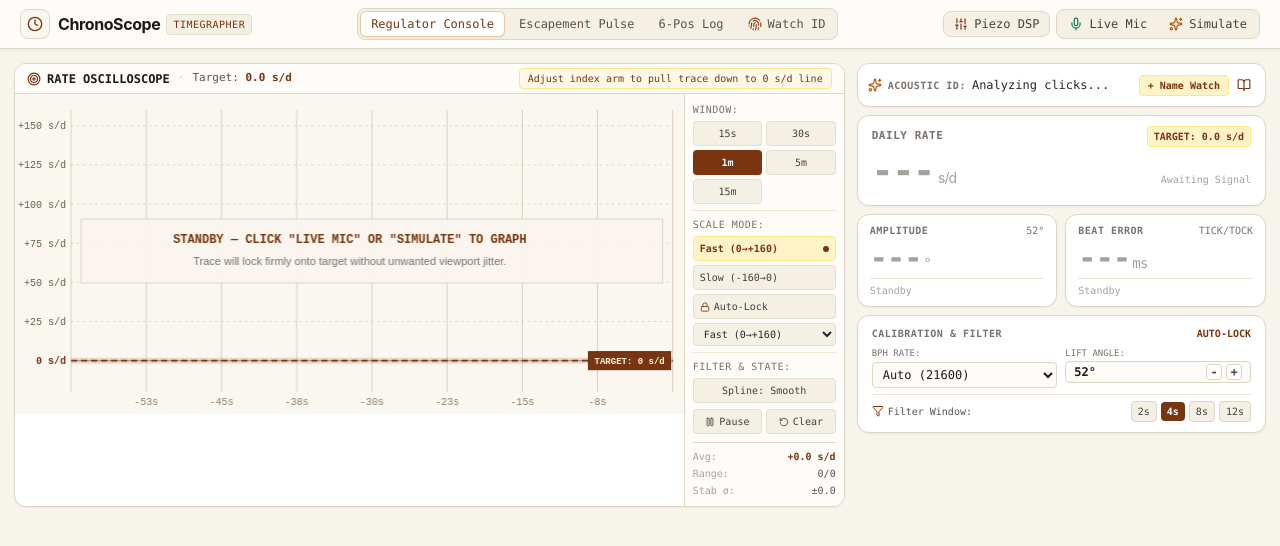
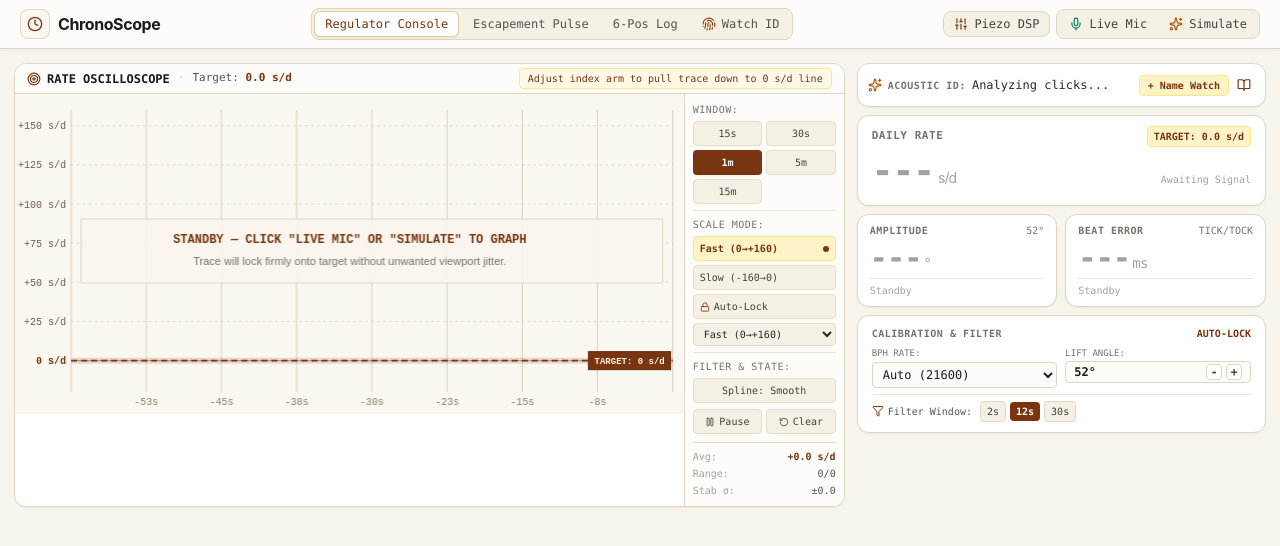
Before and after one commit to steckerhalter/unruh, a React (Vite) app: page / in a window 1280 px wide. Shown: the top 546 px of the page. Built offline with nearby package versions, Linux system fonts and the light colour scheme.

Commit message:
remove callout, default window is 12s, add 30s option

```diff
--- a/src/App.tsx
+++ b/src/App.tsx
@@ -54,7 +54,7 @@ export default function App() {
   const [fingerprintMatch, setFingerprintMatch] = useState<FingerprintMatch | null>(null);
 
   // Integration / Stabilization window (like physical Witschi/Weishi timegraphers)
-  const [integrationSec, setIntegrationSec] = useState<number>(4);
+  const [integrationSec, setIntegrationSec] = useState<number>(12);
 
   // Settings
   const [watchConfig, setWatchConfig] = useState<WatchConfig>({
@@ -316,9 +316,6 @@ export default function App() {
           <div className="flex items-center gap-1.5">
             <span className="text-base font-bold tracking-tight text-stone-900 font-display">
               ChronoScope
-            </span>
-            <span className="text-[10px] font-mono uppercase tracking-wider px-1.5 py-0.5 rounded bg-[#f5f0e4] text-[#78350f] border border-[#e5decb]">
-              Timegrapher
             </span>
           </div>
         </div>
@@ -691,13 +688,13 @@ export default function App() {
                   </div>
 
                   {/* Stabilization Filter Period (controls docked horizontally to the right) */}
-                  <div className="flex items-center justify-between pt-1.5 border-t border-[#eee5d5] text-[10px] font-mono text-stone-600">
+                  <div className="flex items-center justify-start gap-2 pt-1.5 border-t border-[#eee5d5] text-[10px] font-mono text-stone-600">
                     <span className="flex items-center gap-1">
                       <Filter className="w-3 h-3 text-[#78350f]" />
                       Filter Window:
                     </span>
                     <div className="flex items-center gap-1">
-                      {[2, 4, 8, 12].map((sec) => (
+                      {[2, 12, 30].map((sec) => (
                         <button
                           key={sec}
                           onClick={() => setIntegrationSec(sec)}
@@ -717,7 +714,7 @@ export default function App() {
             </div>
           </div>
         ) : (
-          /* Other Tabs: Classic Tape, Escapement Pulse, 6-Position Log, Watch ID */
+          /* Other Tabs: Escapement Pulse, 6-Position Log, Watch ID */
           <div className="space-y-3">
 
             {activeTab === 'escapement' && (
--- a/src/components/OscilloscopeRateTrend.tsx
+++ b/src/components/OscilloscopeRateTrend.tsx
@@ -397,26 +397,6 @@ export const OscilloscopeRateTrend: React.FC<Props> = ({
         ctx.beginPath();
         ctx.arc(lastX, lastY, 3, 0, Math.PI * 2);
         ctx.fill();
-
-        // Floating current rate callout
-        const calloutRate = latest.rateErrorSecondsPerDay;
-        const sign = calloutRate > 0 ? '+' : '';
-        const calloutText = `${sign}${calloutRate.toFixed(1)} s/d`;
-        ctx.font = '600 11px "JetBrains Mono", monospace';
-        const textWidth = ctx.measureText(calloutText).width;
-
-        const badgeX = Math.min(width - paddingRight - textWidth - 10, lastX + 8);
-        const badgeY = Math.max(paddingTop + 12, Math.min(height - paddingBottom - 12, lastY));
-
-        ctx.fillStyle = '#ffffff';
-        ctx.fillRect(badgeX - 4, badgeY - 9, textWidth + 8, 17);
-        ctx.strokeStyle = '#b45309';
-        ctx.lineWidth = 1;
-        ctx.strokeRect(badgeX - 4, badgeY - 9, textWidth + 8, 17);
-
-        ctx.fillStyle = calloutRate >= 0 ? '#78350f' : '#991b1b';
-        ctx.textAlign = 'left';
-        ctx.fillText(calloutText, badgeX, badgeY + 3);
       }
 
       // 5. Crosshair Probe on Hover
```
Also changed, not shown: 1 other file (tests, documents, lock files or other folders).
